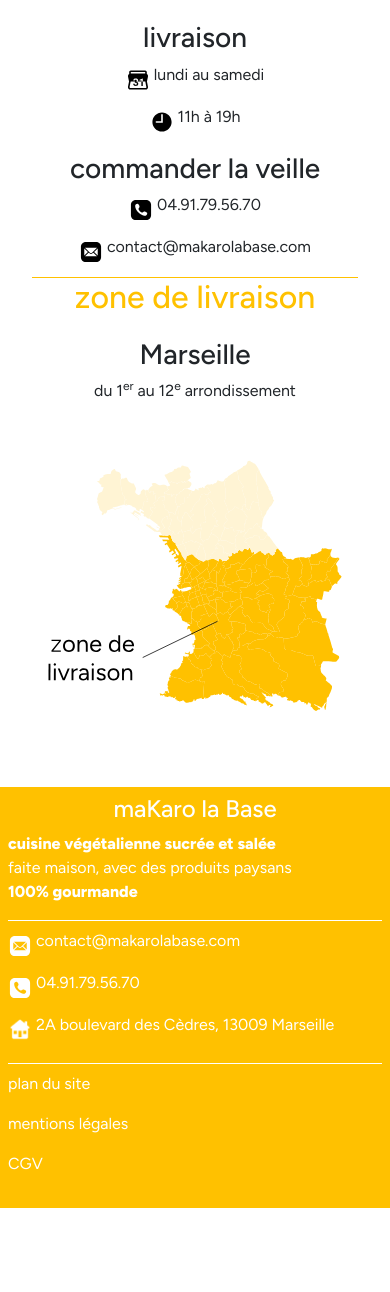
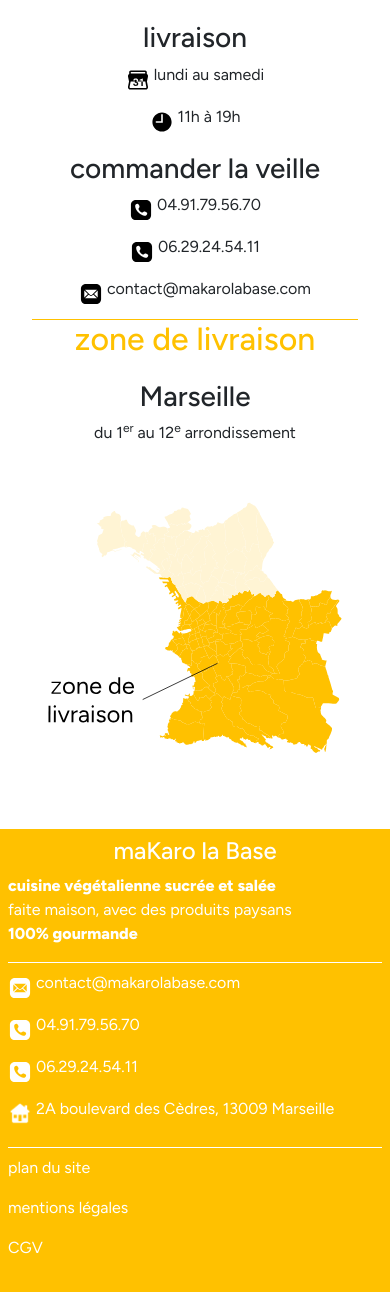
Before and after one commit to LaitAh/Website-MaKaroLaBase, a PHP site: page / in a window 390 px wide. Shown: the part 4988-6280 px from the top of the page. Before the commit the page ends 6196 px from the top, so only its background shows below. Run offline with PHP 8.4, Linux system fonts and the light colour scheme; data that the repository does not hold is empty; some libraries are stand-ins or nearby versions.

Commit message:
add favicon + phone number

```diff
--- a/src/view/contact.tpl.php
+++ b/src/view/contact.tpl.php
@@ -16,6 +16,7 @@
         <div class="contact-box--order">
           <h3>commander la veille</h3>
           <p><a href="tel:+33491795670"><sub><img src="<?= $absoluteUrl ?>/img/icon/icon-phone_black.svg" alt="Icône de téléphone" class="footer-icon"></sub> 04.91.79.56.70</a></p>
+          <p><a href="tel:+33629245411"><sub><img src="<?= $absoluteUrl ?>/img/icon/icon-phone_black.svg" alt="Icône de téléphone" class="footer-icon"></sub> 06.29.24.54.11</a></p>
           <p><a href="mailto:contact@makarolabase.com"><sub><img src="<?= $absoluteUrl ?>/img/icon/icon-mail_black.svg" alt="Icône d'email" class="footer-icon"></sub> contact@makarolabase.com</a></p>
         </div>
       </div>
--- a/src/view/footer.tpl.php
+++ b/src/view/footer.tpl.php
@@ -11,6 +11,7 @@
         <ul class="footer-list" id="footer-left">
           <li class="footer-element" id="footer-email"><a href="mailto:contact@makarolabase.com"><sub><img src="<?= $absoluteUrl ?>/img/icon/icon-mail_white.svg" alt="Icône d'email" class="footer-icon"></sub> contact@makarolabase.com</a></li>
           <li class="footer-element" id="footer-phone"><a href="tel:+33491795670"><sub><img src="<?= $absoluteUrl ?>/img/icon/icon-phone_white.svg" alt="Icône de téléphone" class="footer-icon"></sub> 04.91.79.56.70</a></li>
+          <li class="footer-element" id="footer-phone2"><a href="tel:+33629245411"><sub><img src="<?= $absoluteUrl ?>/img/icon/icon-phone_white.svg" alt="Icône de téléphone" class="footer-icon"></sub> 06.29.24.54.11</a></li>
           <li class="footer-element" id="footer-address"><sub><img src="<?= $absoluteUrl ?>/img/icon/icon-hous_white.png" alt="Icône de maison" class="footer-icon"></sub> 2A boulevard des Cèdres, 13009 Marseille</li>
         </ul>
         <ul class="footer-list" id="footer-right">
--- a/src/view/header.tpl.php
+++ b/src/view/header.tpl.php
@@ -9,10 +9,11 @@
   <link rel="preconnect" href="https://fonts.gstatic.com" crossorigin>
   <link href="https://fonts.googleapis.com/css2?family=Figtree:wght@300;400;500;800&display=swap" rel="stylesheet">
   <link rel="stylesheet" href="https://cdn.jsdelivr.net/npm/bootstrap@4.1.3/dist/css/bootstrap.min.css" integrity="sha384-MCw98/SFnGE8fJT3GXwEOngsV7Zt27NXFoaoApmYm81iuXoPkFOJwJ8ERdknLPMO" crossorigin="anonymous">
+  <link rel="icon" href="<?= $absoluteUrl ?>/img/favicon.ico">
   <title>maKaro la Base</title>
-  <meta name="description" content="cuisine vegan, faite maison avec des produits paysans">
+  <meta name="description" content="Cuisine végétalienne sucrée et salée, faite maison, avec des produits paysans. 100% gourmande !">
   <meta property="og:title" content="maKaro la Base"/>
-  <meta property="og:description" content="cuisine vegan, faite maison avec des produits paysans"/>
+  <meta property="og:description" content="Cuisine végétalienne sucrée et salée, faite maison, avec des produits paysans. 100% gourmande !"/>
   <meta property="og:image" content="<?= $absoluteUrl ?>/img/banner.jpg"/>
   <meta property="og:url" content="https://www.makarolabase.com"/>
 </head>
```
Also changed, not shown: public/img/favicon.ico (added).
